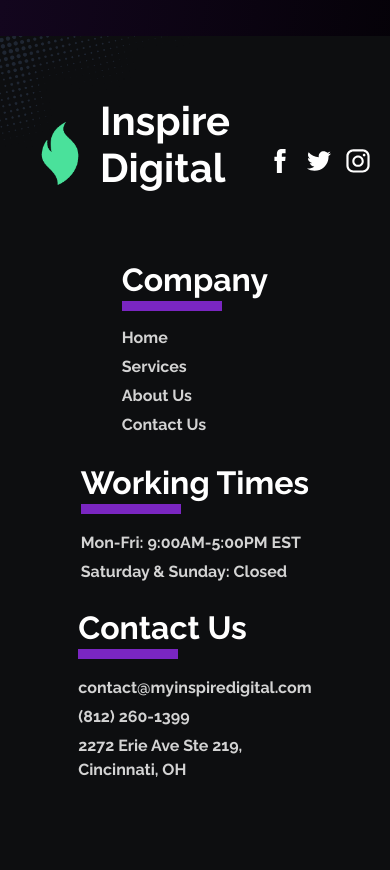
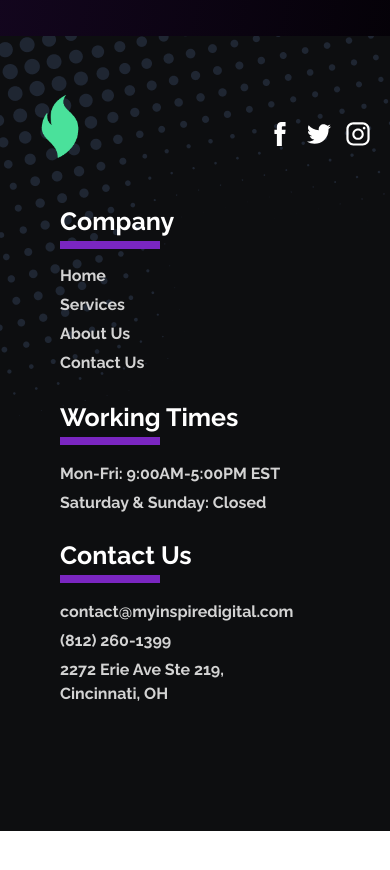
Before and after one commit to Tristen297/inspire-digital-fixed-again, a React (Create React App) app: page /contact-us in a window 390 px wide. Shown: the part 1320-2190 px from the top of the page. After the commit the page ends 2151 px from the top, so only its background shows below. Built offline with nearby package versions, Linux system fonts and the light colour scheme.

Commit message:
added responsive code for the footer

```diff
--- a/src/styles/footer/footer.css
+++ b/src/styles/footer/footer.css
@@ -122,19 +122,47 @@
     line-height: 1.5rem;
 }
 
-/* Responsive styles */
+@media (max-width: 860px) {
+    .footer-content h1 {
+        font-size: 25px; /* Adjust the font size to your preference */
+    }
+
+    .footer-content h1:not(.logo-text)::before {
+        height: 8px; /* Shrink the height of the underline */
+        top: 35px;
+    }
+}
+
 @media (max-width: 768px) {
     .footer-main {
         flex-direction: column;
-        align-items: center;
+        align-items: flex-start; /* Align columns to the left */
+        padding-left: 20px; /* Optional: add padding for a better visual look */
     }
 
     .footer-main div {
         margin-bottom: 20px;
+        width: 100%; /* Keep columns the same width */
+        max-width: 300px; /* Adjust this value if necessary */
     }
 
     .social-icons {
-        justify-content: center;
+        justify-content: flex-start; /* Align social icons to the left */
         margin-top: 20px;
     }
+
+    .footer-bg-shape img {
+        width: auto;
+    }
 }
+
+@media (max-width: 575px) {
+    .footer-content .logo-text {
+        display: none !important; /* Hide the logo text */
+    }
+
+    .social-icons {
+        justify-content: flex-end; /* Align the social icons to the right */
+        width: 100%; /* Ensure they take up the full width */
+    }
+}
```
